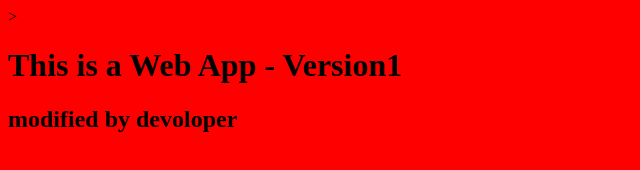
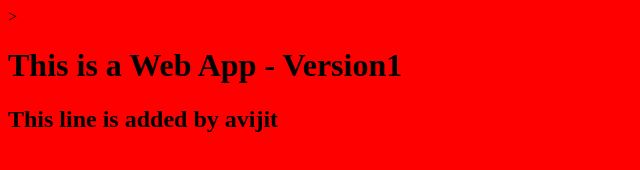
Before and after one commit to avijitgh/website, a plain HTML site: page index.html in a window 1280 px wide. Shown: the whole page, without its empty margins (0-640 px from the left). Drawn offline with Linux system fonts and the light colour scheme.

Commit message:
Update index.html

```diff
--- a/index.html
+++ b/index.html
@@ -2,6 +2,6 @@
 	<head><title>Class on git</title></head>
 	<body bgcolor="red">>
 	<h1>This is a Web App - Version1</h1>
-	<h2>modified by devoloper</h2>
+	<h2>This line is added by avijit</h2>
 	</body>
 </html>
```
